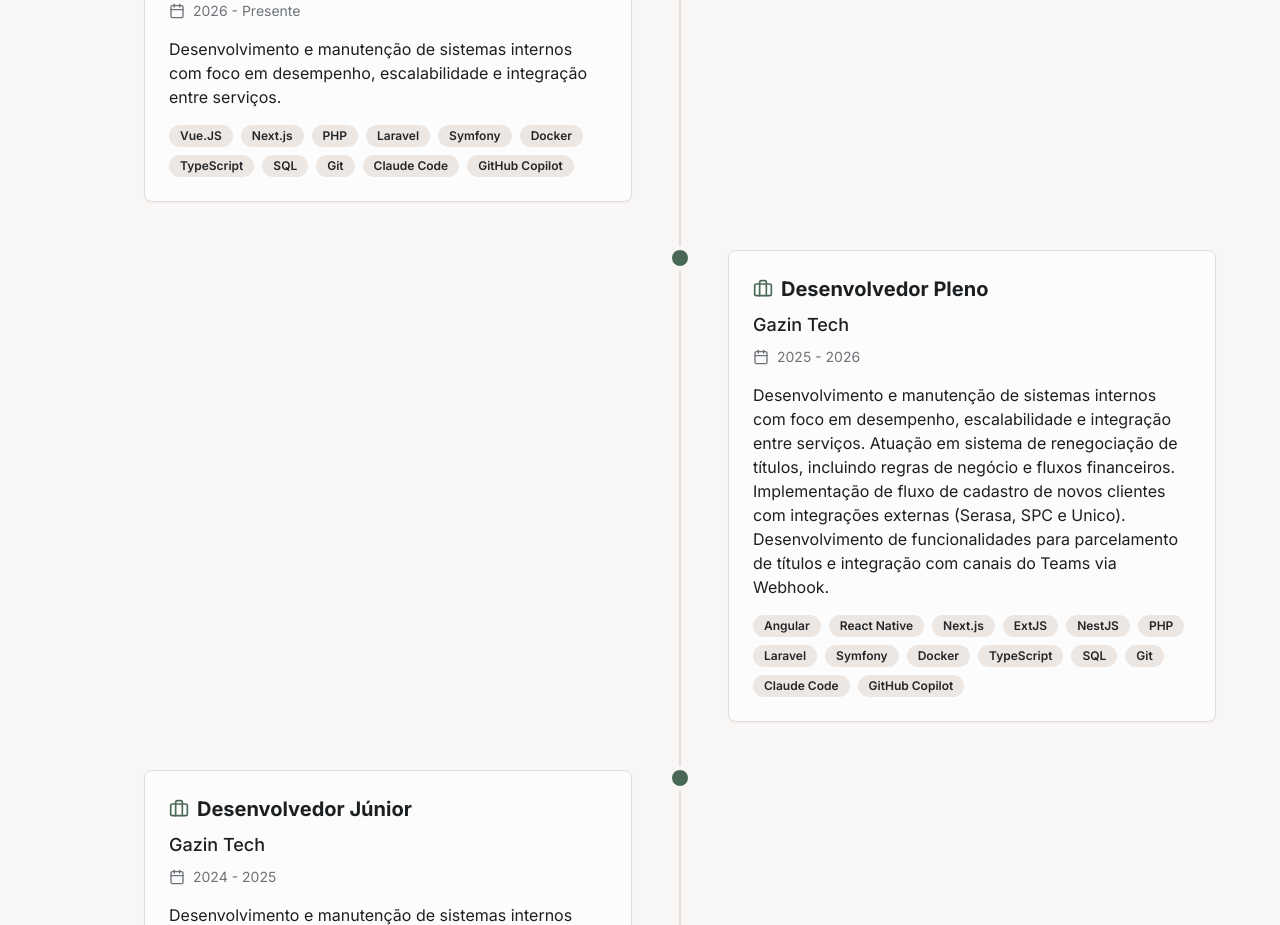
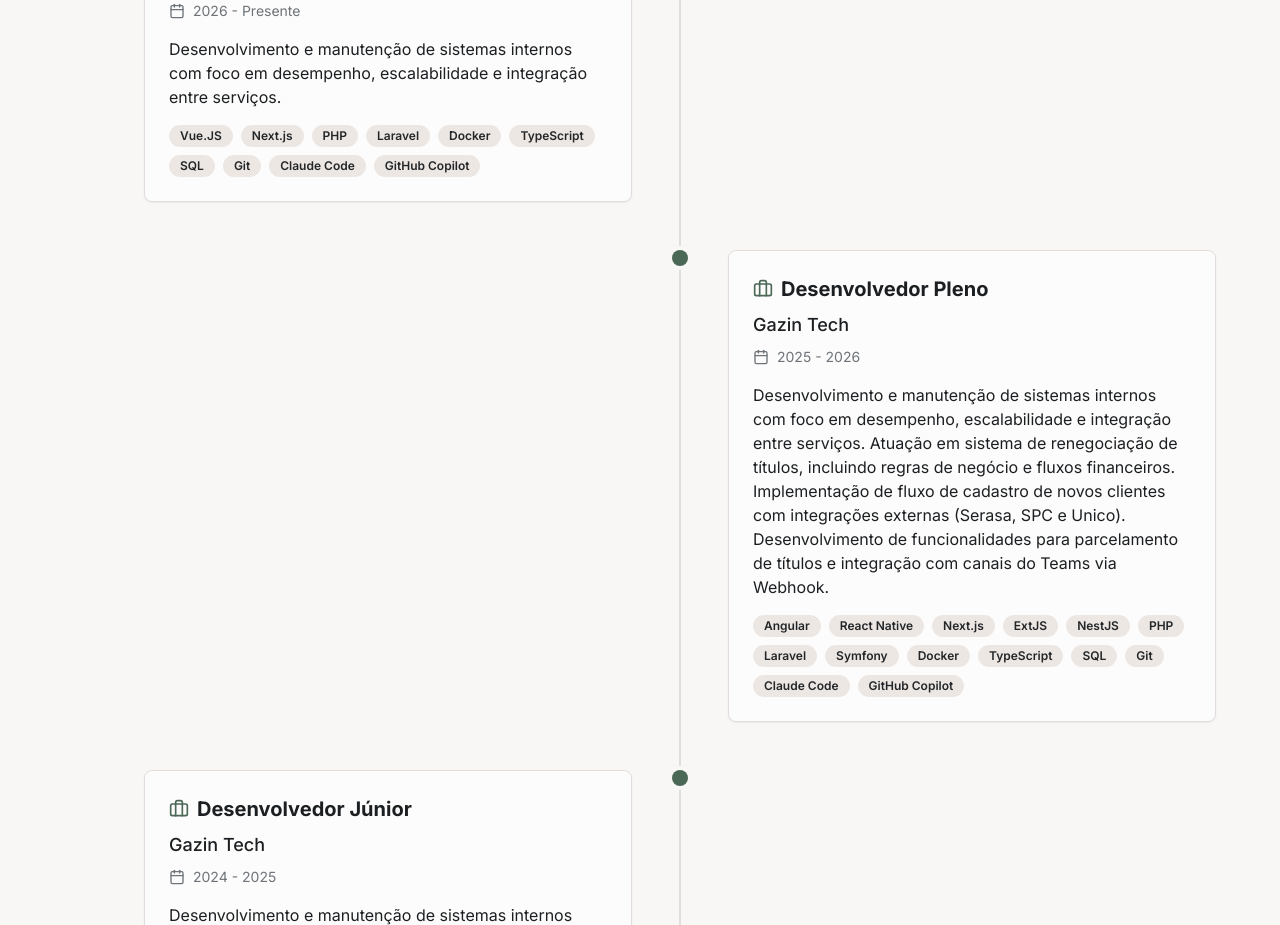
Before and after one commit to BrunomelloxD/meu-portfolio, a Next.js app: page / in a window 1280 px wide. Shown: the part 2080-3005 px from the top of the page. Built offline with nearby package versions, Linux system fonts and the light colour scheme; no server answers.

Commit message:
feat(experience): add new experience

```diff
--- a/components/experience-timeline.tsx
+++ b/components/experience-timeline.tsx
@@ -13,7 +13,7 @@
     period: "2026 - Presente",
     description:
       "Desenvolvimento e manutenção de sistemas internos com foco em desempenho, escalabilidade e integração entre serviços.",
-    technologies: ["Vue.JS", "Next.js", "PHP", "Laravel", "Symfony", "Docker", "TypeScript", "SQL", "Git", "Claude Code", "GitHub Copilot"],
+    technologies: ["Vue.JS", "Next.js", "PHP", "Laravel", "Docker", "TypeScript", "SQL", "Git", "Claude Code", "GitHub Copilot"],
   },
   {
     id: 2,
```
